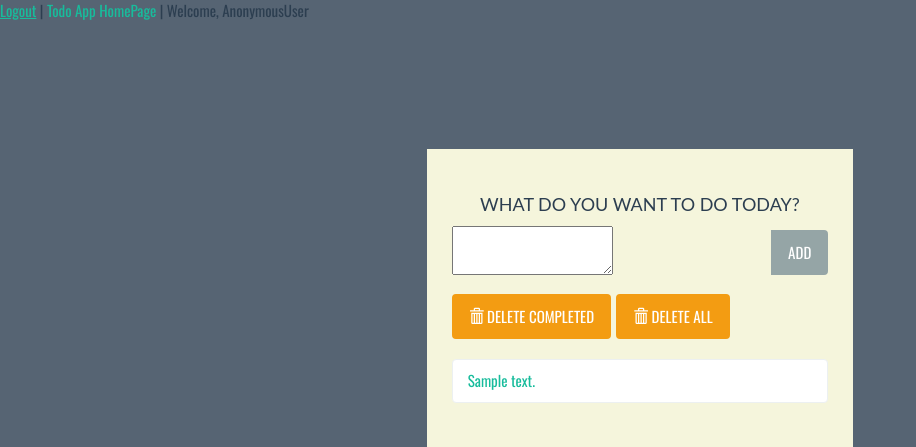
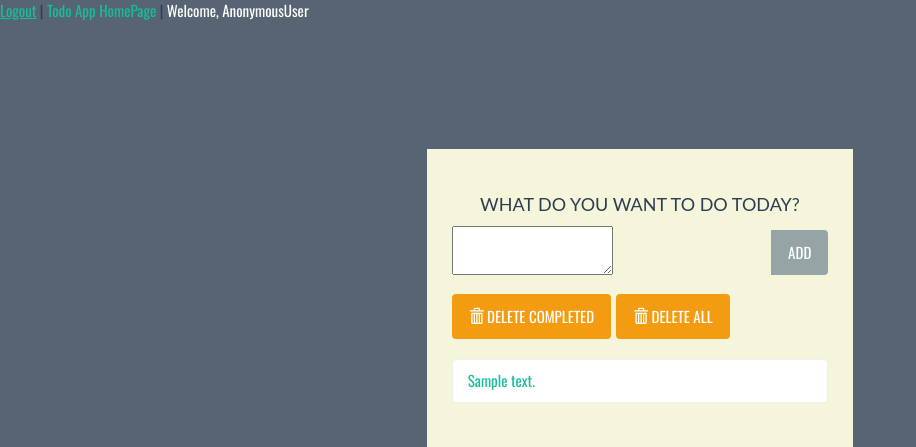
Before and after one commit to saifeddin1/Todoer, a Django app: template todoer/templates/todoer/app.html in a window 1280 px wide. Shown: the top 447 px of the page, without its empty margins (0-916 px from the left). Run offline with Django 3.2, Linux system fonts and the light colour scheme; the template is opened without the code that fills it: most values are stand-ins (such as "Sample title", 1, 10 or a date in 2020); form fields are guessed from the names that the template uses; some libraries are stand-ins or nearby versions.

Commit message:
Added welcome2

```diff
--- a/todoer/templates/todoer/app.html
+++ b/todoer/templates/todoer/app.html
@@ -7,7 +7,7 @@
 
 		<a href="{% url 'logout' %}">Logout</a> |
 		<a href="{% url 'index' %}">Todo App HomePage</a> |
-			<span>Welcome, {{ request.user }} </span>
+			<span style="color:white;">Welcome, {{ request.user }} </span>
 		<br>
 		<div class="container-fluid" id="wrapper">
 			<div class="row">
```
